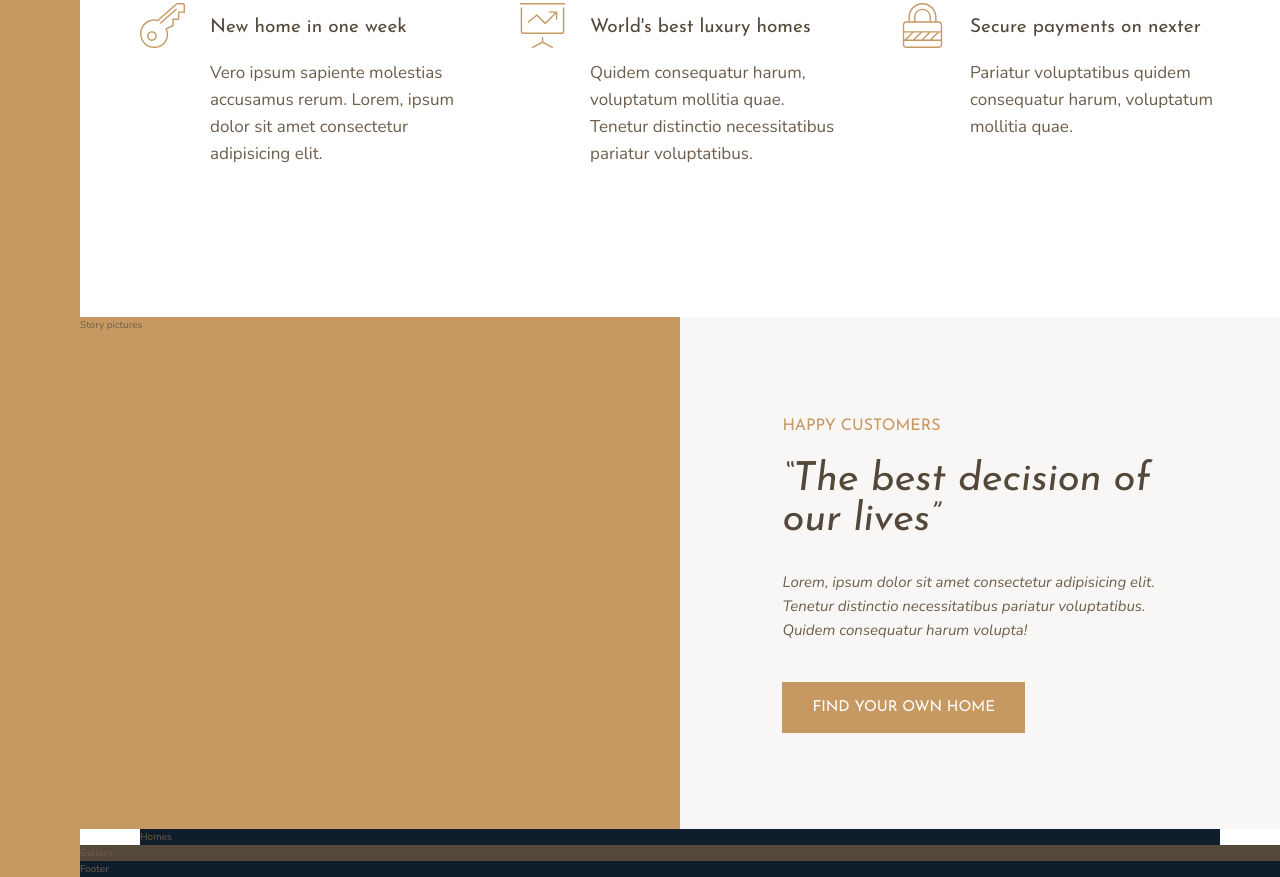
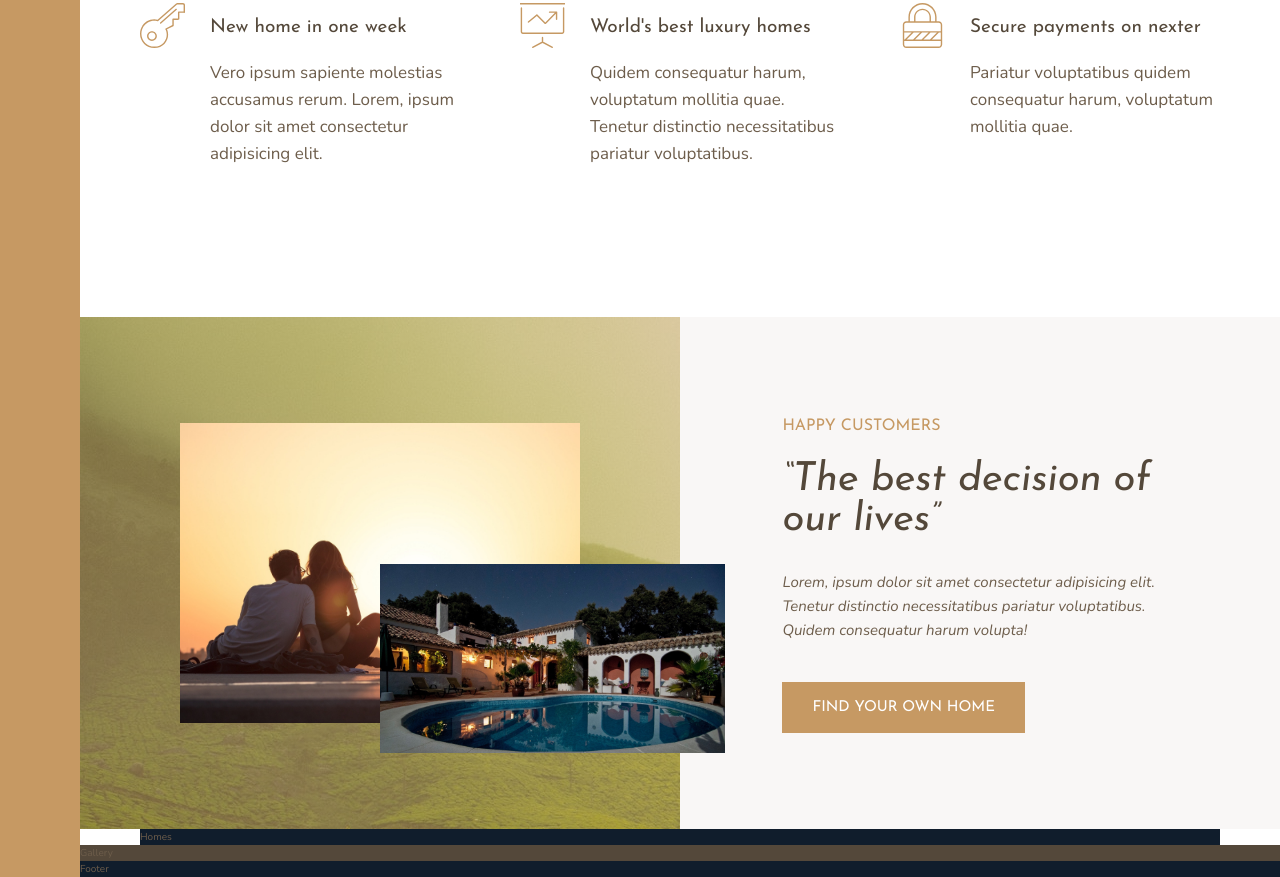
Before and after one commit to GregoryMoskalev/nexter-project, a website: page index.html in a window 1280 px wide. Shown: the part 991-1868 px from the top of the page. Drawn offline with nearby package versions, Linux system fonts and the light colour scheme.

Commit message:
building the story section part 2

```diff
--- a/index.html
+++ b/index.html
@@ -70,7 +70,8 @@
         </section>
 
         <div class="story__pictures">
-            Story pictures
+            <img src="img/story-1.jpeg" alt="Couple with new house" class="story__img--1">
+            <img src="img/story-2.jpeg" alt="New house" class="story__img--2">
         </div>
 
         <div class="story__content">
--- a/sass/_story.scss
+++ b/sass/_story.scss
@@ -2,6 +2,28 @@
 	&__pictures {
 		background-color: $color-primary;
 		grid-column: full-start / col-end 4;
+		background-image: linear-gradient(rgba($color-primary, .5), rgba($color-primary, .5)),
+			url(../img/back.jpg);
+
+		display: grid;
+		grid-template-rows: repeat(6, 1fr);
+		grid-template-columns: repeat(6, 1fr);
+		align-items: center;
+	}
+
+	&__img--1 {
+		width: 100%;
+		grid-row: 2 / 6;
+		grid-column: 2 / 6;
+		box-shadow: 0 2rem 5rem rbga(#000, .1);
+	}
+
+	&__img--2 {
+		width: 115%;
+		grid-row: 4 / 6;
+		grid-column: 4 / 7;
+		z-index: 20;
+		box-shadow: 0 2rem 5rem rbga(#000, .2);
 	}
 
 	&__content {
```
Also changed, not shown: css/style.css.
